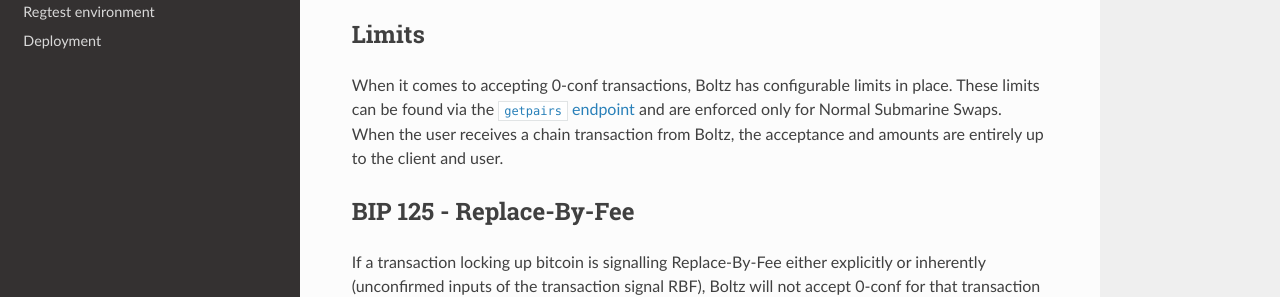
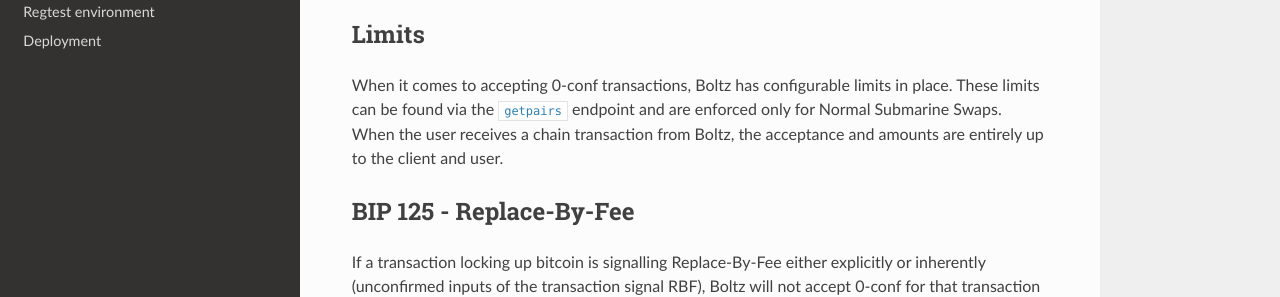
Before and after one commit to BoltzExchange/boltz-backend, an MkDocs documentation site: the page built from docs/0-confirmation.md, in a window 1280 px wide and 1229 px high. Shown: the part 406-703 px from the top of the window. Built offline with MkDocs 1.6.1, drawn with Linux system fonts in a browser that asks for light colours; nearby versions of some CDN libraries; some of the changed lines change nothing that is shown.

Commit message:
GITBOOK-65: change request with no subject merged in GitBook

```diff
--- a/docs/0-confirmation.md
+++ b/docs/0-confirmation.md
@@ -18,7 +18,7 @@
 
 ## Limits
 
-When it comes to accepting 0-conf transactions, Boltz has configurable limits in place. These limits can be found via the [`getpairs` endpoint](../api/#getting-pairs) and are enforced only for Normal Submarine Swaps. When the user receives a chain transaction from Boltz, the acceptance and amounts are entirely up to the client and user.
+When it comes to accepting 0-conf transactions, Boltz has configurable limits in place. These limits can be found via the [`getpairs`](api.md#supported-pairs) endpoint and are enforced only for Normal Submarine Swaps. When the user receives a chain transaction from Boltz, the acceptance and amounts are entirely up to the client and user.
 
 ## BIP 125 - Replace-By-Fee
 
@@ -30,4 +30,4 @@
 
 Swaps on Boltz are based on HTLCs (_Hash Time Locked Contracts_). In order to be able to deal with the _time locked_ component of these contracts, transactions locking and claiming coins from such contracts have to pay a _reasonably high miner fee_ in order to be included in a block timely.
 
-Boltz considers fees that are equal or higher than 80% of the `sat/vbyte` estimations of the [`getfeeestimation`](../api/#getting-fee-estimations) endpoint as _reasonably high_. If the miner fee paid by the transaction is less than that, Boltz will not accept 0-conf and wait for the transaction to be included in a block.
+Boltz considers fees that are equal or higher than 80% of the `sat/vbyte` estimations of the [`getfeeestimation`](api.md#fee-estimations) endpoint as _reasonably high_. If the miner fee paid by the transaction is less than that, Boltz will not accept 0-conf and wait for the transaction to be included in a block.
```
